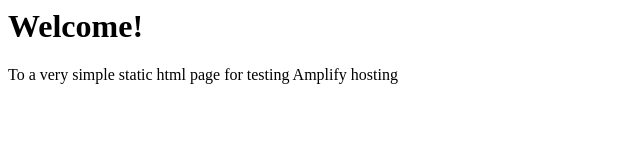
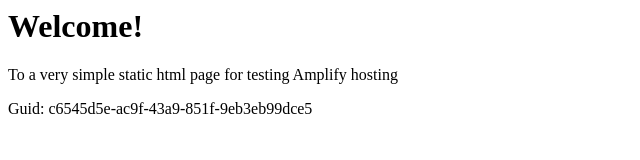
Before and after one commit to aws-aemilia-pdx/Github-PR-Commit-Integration-Test-DoNotTouch-GitH-MJCD6L4M-v1-preprod-us-west-2, a website: page src/index.html in a window 1280 px wide. Shown: the whole page, without its empty margins (0-640 px from the left). Drawn offline with Linux system fonts and the light colour scheme.

Commit message:
commit from integ tests

```diff
--- a/src/index.html
+++ b/src/index.html
@@ -1,3 +1,5 @@
+
+
 <html lang="en">
 
 <head>
@@ -10,6 +12,6 @@
 <body>
     <h1>Welcome!</h1>
     <p>To a very simple static html page for testing Amplify hosting</p>
-</body>
+    <p>Guid: c6545d5e-ac9f-43a9-851f-9eb3eb99dce5</p></body>
 
 </html>
```
